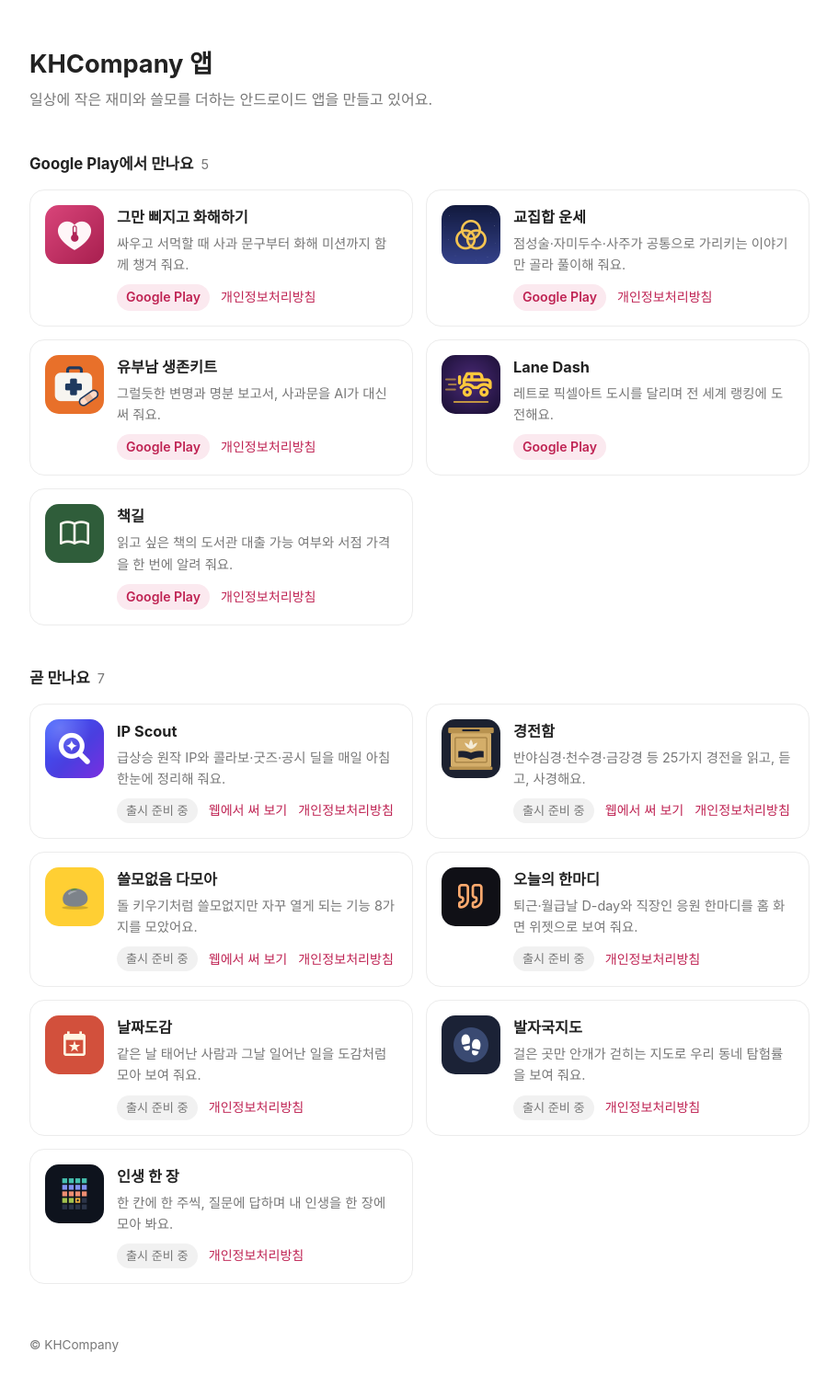
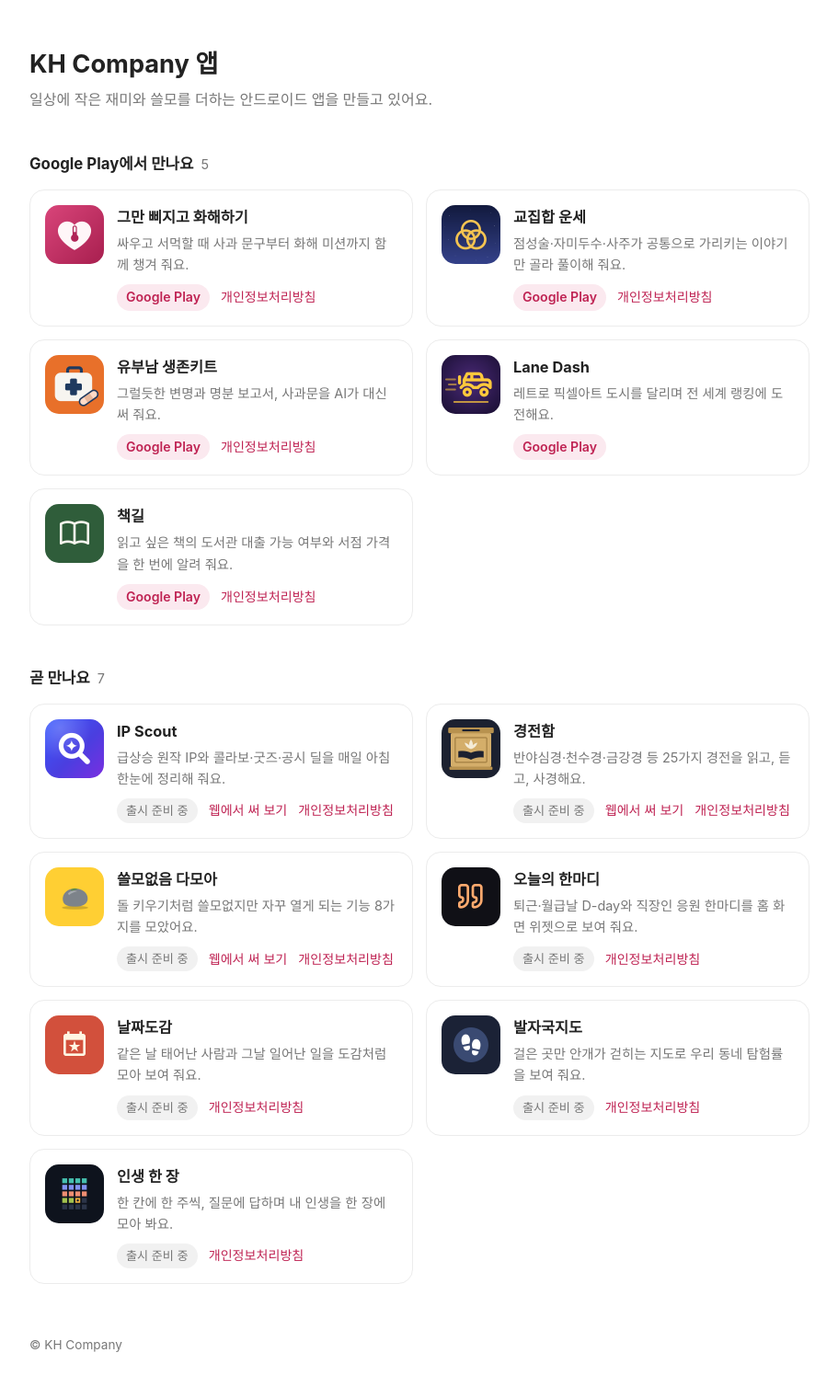
Before and after one commit to kwanghyeon-cpu/kwanghyeon-cpu.github.io, a plain HTML site: page index.html in a window 1280 px wide. Shown: the whole page at 92% size, without its empty margins (184-1095 px from the left). Drawn offline with Linux system fonts and the light colour scheme.

Commit message:
사이트 이름 표기를 KH Company로 변경
Co-Authored-By: Claude Opus 5.5 <noreply@anthropic.com>

```diff
--- a/index.html
+++ b/index.html
@@ -3,8 +3,8 @@
 <head>
 <meta charset="UTF-8" />
 <meta name="viewport" content="width=device-width, initial-scale=1" />
-<title>KHCompany 앱</title>
-<meta name="description" content="KHCompany가 만든 안드로이드 앱을 소개합니다." />
+<title>KH Company 앱</title>
+<meta name="description" content="KH Company가 만든 안드로이드 앱을 소개합니다." />
 <style>
   :root {
     color-scheme: light dark;
@@ -39,7 +39,7 @@
 </head>
 <body>
 <header>
-  <h1>KHCompany 앱</h1>
+  <h1>KH Company 앱</h1>
   <p>일상에 작은 재미와 쓸모를 더하는 안드로이드 앱을 만들고 있어요.</p>
 </header>
 
@@ -195,6 +195,6 @@
   </div>
 </div>
 
-<footer>© KHCompany</footer>
+<footer>© KH Company</footer>
 </body>
 </html>
```
